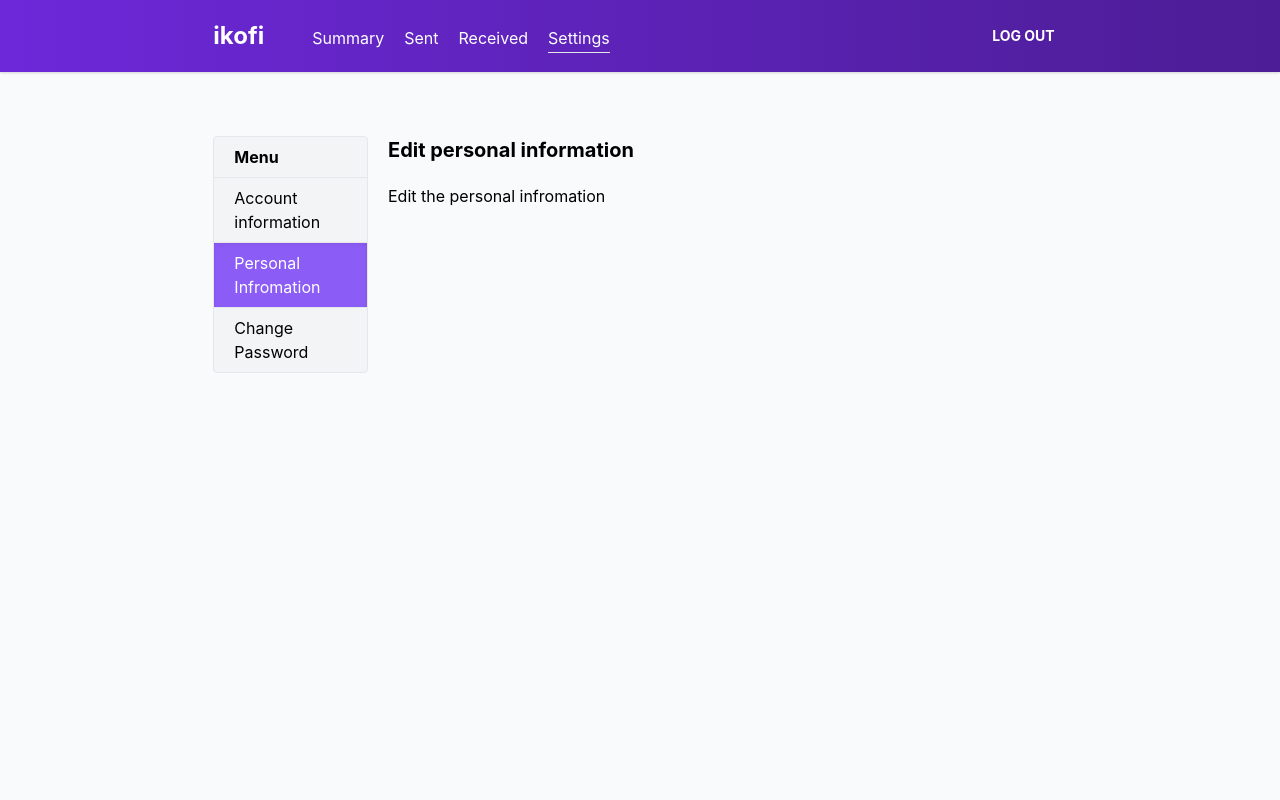
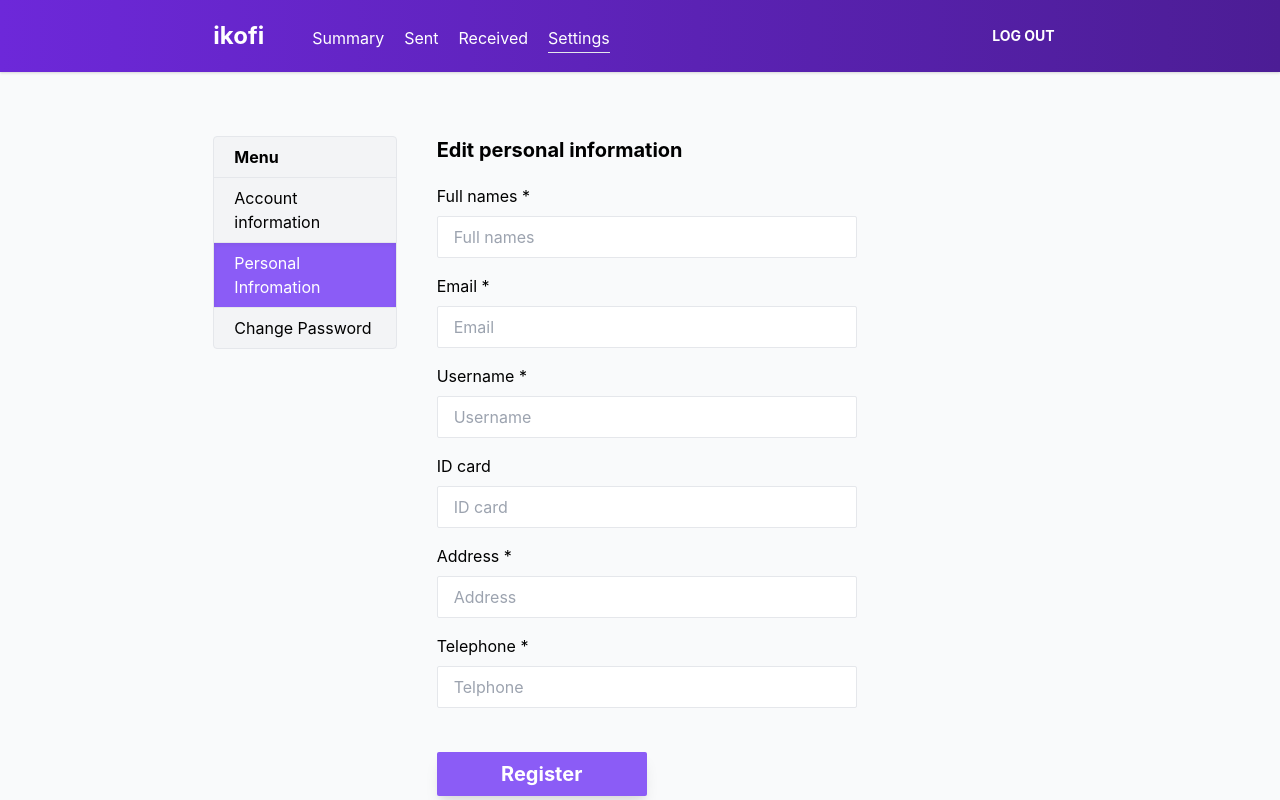
Before and after one commit to irumvanselme/ikofi-web, a Nuxt app: page /account/settings/personal in a window 1280 px wide. Built offline with nearby package versions, Linux system fonts and the light colour scheme.

Commit message:
The change password page is now working very fine

```diff
--- a/components/layouts/SettingsLayout.vue
+++ b/components/layouts/SettingsLayout.vue
@@ -1,9 +1,9 @@
 <template>
-	<div class="grid grid-cols-5 gap-5 mt-12">
+	<div class="grid grid-cols-4 gap-10 mt-12">
 		<div class="col-span-1">
 			<Sidebar />
 		</div>
-		<div class="col-span-4">
+		<div class="col-span-3">
 			<h1 class="text-xl font-bold mb-5">{{ title }}</h1>
 			<slot />
 		</div>
--- a/pages/account/settings/password.vue
+++ b/pages/account/settings/password.vue
@@ -6,21 +6,21 @@
 				v-model="request.current_password"
 				type="password"
 				label="Current Password"
-				placeholder=""
+				placeholder="Current password"
 				class="mt-4"
 			/>
 			<FormControl
 				v-model="request.new_password"
 				type="password"
 				label="New Password"
-				placeholder=""
+				placeholder="New Password"
 				class="mt-4"
 			/>
 			<FormControl
 				v-model="request.new_password_confirmation"
 				type="password"
 				label="Confirm Password"
-				placeholder=""
+				placeholder="Confirm password"
 				class="mt-4"
 			/>
 
--- a/pages/account/settings/personal.vue
+++ b/pages/account/settings/personal.vue
@@ -1,15 +1,109 @@
 <template>
 	<SettingsLayout title="Edit personal information">
-		<div>Edit the personal infromation</div>
+		<div class="w-2/3">
+			<Alert :message="alert.message" :status="alert.status" />
+			<FormControl
+				v-model="request.full_name"
+				placeholder="Full names"
+				label="Full names *"
+				class="mt-4"
+			/>
+
+			<FormControl
+				v-model="request.email"
+				placeholder="Email"
+				label="Email *"
+				class="mt-4"
+			/>
+			<FormControl
+				v-model="request.username"
+				placeholder="Username"
+				label="Username *"
+				class="mt-4"
+			/>
+
+			<FormControl
+				v-model="request.id_card"
+				placeholder="ID card"
+				label="ID card"
+				class="mt-4"
+			/>
+
+			<FormControl
+				v-model="request.address"
+				placeholder="Address"
+				label="Address *"
+				class="mt-4"
+			/>
+			<FormControl
+				v-model="request.mobile"
+				placeholder="Telphone"
+				label="Telephone *"
+				class="mt-4"
+			/>
+		</div>
+
+		<div class="mt-6 w-1/3">
+			<Button title="Register" @click="register" />
+		</div>
 	</SettingsLayout>
 </template>
 
 <script>
+import Validator from 'validatorjs'
+
 import SettingsLayout from '~/components/layouts/SettingsLayout'
+
+import { getFirstError } from '~/utils/functions'
 export default {
 	name: 'personal',
 	components: { SettingsLayout },
 	layout: 'Dashboard',
+	data: () => ({
+		request: {
+			full_name: '',
+			email: '',
+			username: '',
+			mobile: '',
+			password: '',
+			password_confirmation: '',
+			id_card: '',
+			address: '',
+			pin: '12345',
+		},
+		alert: {
+			message: 'DoNot',
+			status: 'Success',
+		},
+	}),
+	methods: {
+		async register() {
+			const validations = {
+				full_name: 'required|string|min:3',
+				email: 'required|email',
+				username: 'required|string|min:3',
+				mobile: 'required|numeric|min:8',
+				id_card: 'string|digits:16',
+				address: 'required|string|min:4',
+			}
+			const valid = new Validator(this.request, validations)
+
+			if (valid.fails()) {
+				this.alert.message = getFirstError(
+					valid.errors.all(),
+					Object.keys(validations)
+				)
+				this.alert.status = 'Failure'
+			} else {
+				await this.$axios.post('/api/auth/register', this.request)
+
+				this.alert = {
+					message: 'Successfully created your account',
+					status: 'Success',
+				}
+			}
+		},
+	},
 }
 </script>
 
```
